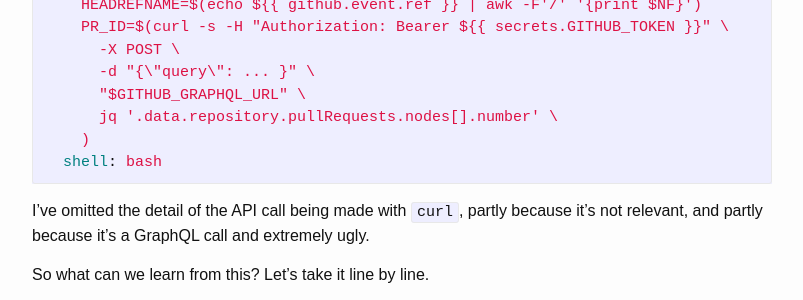
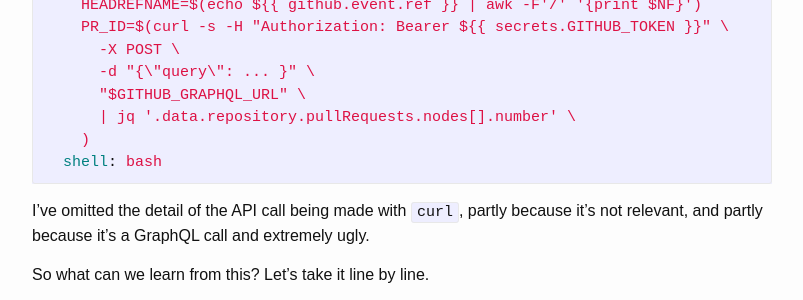
Before and after one commit to qmacro/autodidactics, a Jekyll site: the page built from _posts/2021-04-28-unpacking-tips.markdown, in a window 1280 px wide and 900 px high, scrolled down 425 px. Shown: the part 151-451 px from the top of the window, without its empty margins (238-1041 px from the left). Built offline with Jekyll 4.4.1, drawn with Linux system fonts in a browser that asks for light colours.

````diff
--- a/_posts/2021-04-28-unpacking-tips.markdown
+++ b/_posts/2021-04-28-unpacking-tips.markdown
@@ -20,7 +20,7 @@ A colleague wanted to find out something about the pull request ID when a workfl
       -X POST \
       -d "{\"query\": ... }" \
       "$GITHUB_GRAPHQL_URL" \
-      jq '.data.repository.pullRequests.nodes[].number' \
+      | jq '.data.repository.pullRequests.nodes[].number' \
     )
   shell: bash
 ```
````
